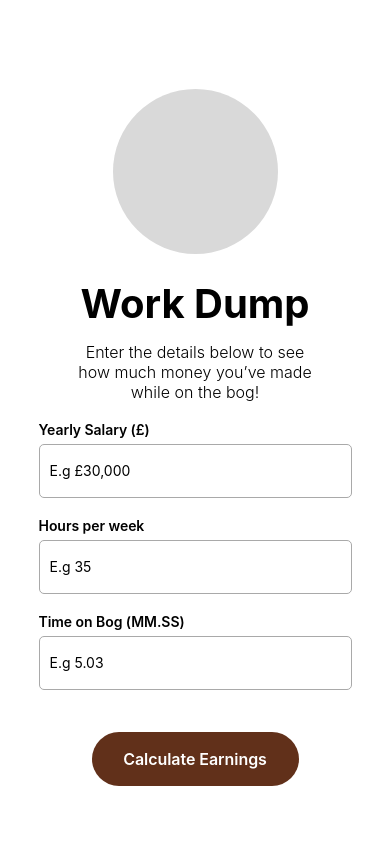
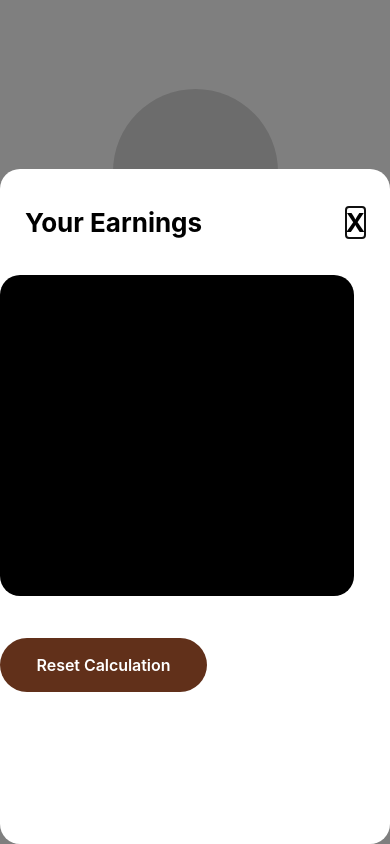
Before and after one commit to Dash1704/Work-Dump, a React Native app: screen / in a window 390 px wide. Built offline with nearby package versions, Linux system fonts and the light colour scheme.

Commit message:
some progress with inner modal

```diff
--- a/App.tsx
+++ b/App.tsx
@@ -1,5 +1,5 @@
 import React, { useState } from 'react';
-import { StyleSheet, Text, View, TextInput, Button, Modal } from 'react-native';
+import { StyleSheet, Text, View, TextInput, Button, Modal, TouchableOpacity } from 'react-native';
 import { InputBox } from './components/InputBox'
 import { Title } from './components/Title'
 import { BogButton } from './components/BogButton';
@@ -66,19 +66,26 @@ function App() {
       <ResultModal
         visible={visible}
       >
-        <View style={{alignItems: 'center'}}>
+        <View>
           <View style={styles.modalHeader}>
-
-              <Text style={styles.headerText}>Your Earnings</Text>
-
-              <Text>X</Text>
+            <Text style={styles.headerText}>Your Earnings</Text>
+            <TouchableOpacity
+            onPress={() => {
+              setVisible(false)
+            }}>
+            <Text style={styles.headerText}>X</Text>
+            </TouchableOpacity>
 
           </View>
         </View>
-        <Text>{earnings}</Text>
-        <Text style={styles.modalResult}>per poo</Text>
+
+        <View style={styles.innerModal}>
+          <Text>{earnings}</Text>
+          <Text style={styles.modalResult}>per poo</Text>
+        </View>
 
         <BogButton
+        style={{alignItems: 'center'}}
           title='Reset Calculation'
           onPress={() => {
             setVisible(false)
@@ -115,14 +122,28 @@ const styles = StyleSheet.create({
     marginTop: 10
   },
   modalHeader: {
-    // alignItems: 'flex-start',
+    alignItems: 'flex-start',
     marginTop: 38,
-    flexDirection: 'row'
+    flexDirection: 'row',
+    justifyContent: 'space-between',
+    paddingHorizontal: 25
   },
   headerText: {
     fontSize: 26,
     fontWeight: "700",
     // fontFamily: "Inter"
+  },
+  innerModal: {
+    width: 354,
+    height: 321,
+    // borderColor: 'black',
+    backgroundColor: 'black',
+    borderRadius: 20,
+    marginTop: 37,
+    padding: 30
+    // alignContent: 'center',
+    // alignItems: 'center',
+    // justifyContent: 'center'
   },
   modalResult: {
     marginVertical: 30,
@@ -136,3 +157,4 @@ const styles = StyleSheet.create({
 //Drop down
 //Import Inter font
 //modal
+//linear gradients
--- a/components/ResultModal.tsx
+++ b/components/ResultModal.tsx
@@ -27,13 +27,11 @@ export function ResultModal({visible, children}: {
 
       <Modal
         transparent
-        visible={showModal}
+        visible={true}
       >
         <View style={styles.modalBackGround}>
           <View style={styles.modalContainer}>
-            {/* <View style={styles.modalInnerBox}> */}
-              {children}
-            {/* </View> */}
+            {children}
           </View>
         </View>
       </Modal>
@@ -46,7 +44,7 @@ const styles = StyleSheet.create({
     flex: 1,
     backgroundColor: 'rgba(0,0,0,0.5)',
     justifyContent: 'flex-end',
-    alignItems: 'center'
+    // alignItems: 'center'
 
   },
   modalContainer: {
@@ -62,7 +60,5 @@ const styles = StyleSheet.create({
     // alignItems: 'center'
   },
   modalInnerBox: {
-
-
-  },
+  }
 })
```
